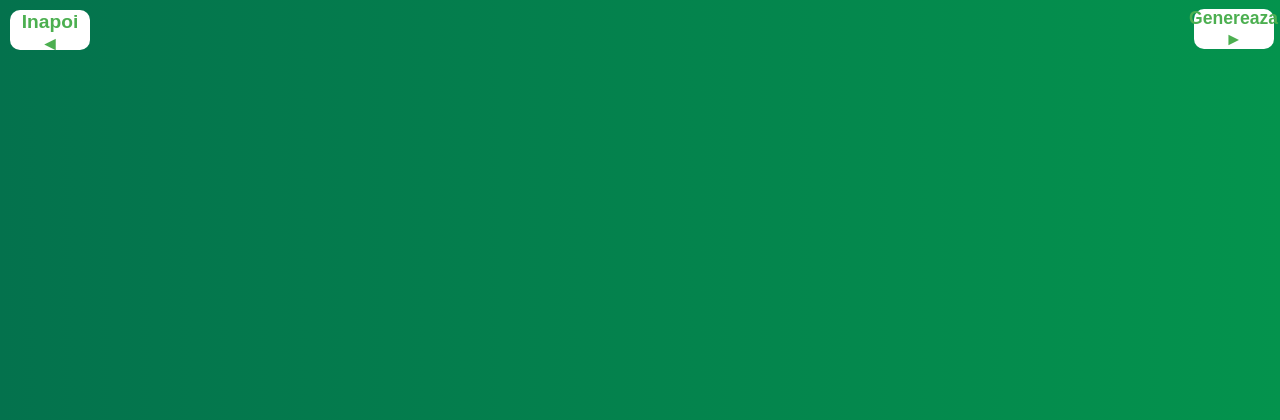
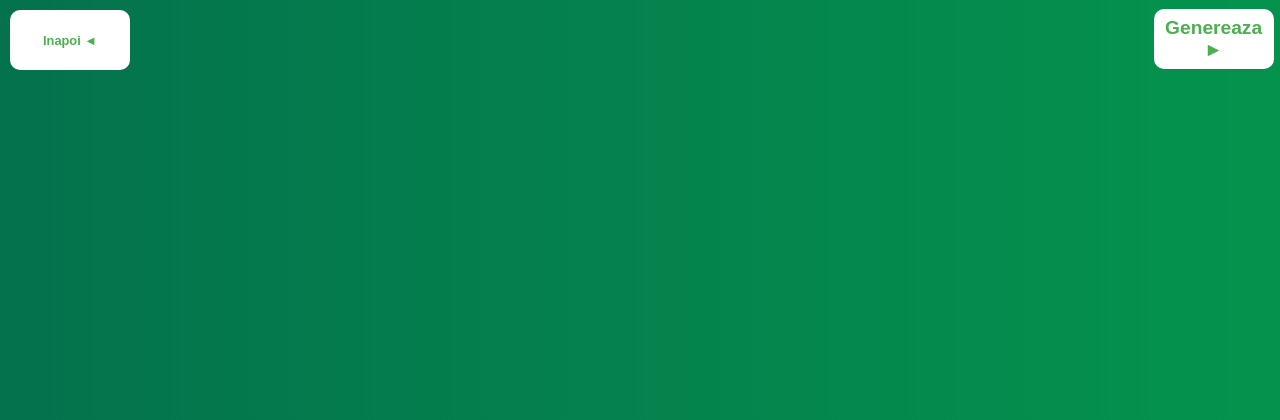
Before and after one commit to Cripsyy/Sisteme_Gauss, a Flask app: template templates/crearematrice.html in a window 1280 px wide. Shown: the top 420 px of the page. Run offline with Flask 3, Linux system fonts and the light colour scheme; the template is opened without the code that fills it, so the values that code supplies are empty.

Commit message:
Modify css file to fix buttons text

```diff
--- a/static/style.css
+++ b/static/style.css
@@ -105,7 +105,7 @@ body{
     align-items: center;
 
     color: #4CAF50;
-    font-size:3em;
+    font-size:1.5vw;
     font-weight: bold;
     transition: color 0.3s ease;
 }
@@ -164,15 +164,15 @@ body{
     margin:10px;
 }
 .returnhome{
-    width:10vh;
-    height:5vh;
+    width:15vh;
+    height:7.5vh;
     border-radius: 10px;
     border:none;
     background-color: #ffffff;
     justify-content: center;
     align-items: center;
     color: #4CAF50;
-    font-size:3em;
+    font-size:2.5vw;
     font-weight: bold;
     transition: color 0.3s ease;
 }
@@ -189,8 +189,8 @@ body{
 .generarebtn .confirmbtn{
     display:flex;
     position:absolute;
-    width:10vh;
-    height:5vh;
+    width:15vh;
+    height:7.5vh;
     top:1%;
     right:.5%;
     border-radius: 10px;
@@ -199,7 +199,7 @@ body{
     justify-content: center;
     align-items: center;
     color: #4CAF50;
-    font-size:1.1em;
+    font-size:1.5vw;
     font-weight: bold;
     transition: color 0.3s ease;
 }
```
